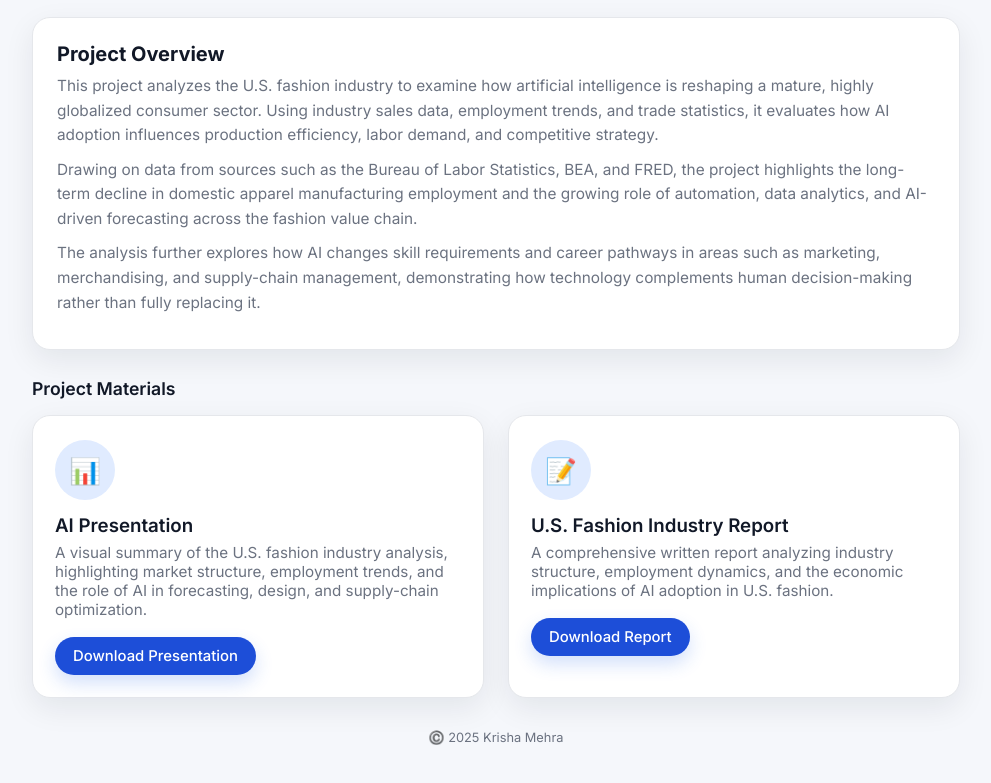
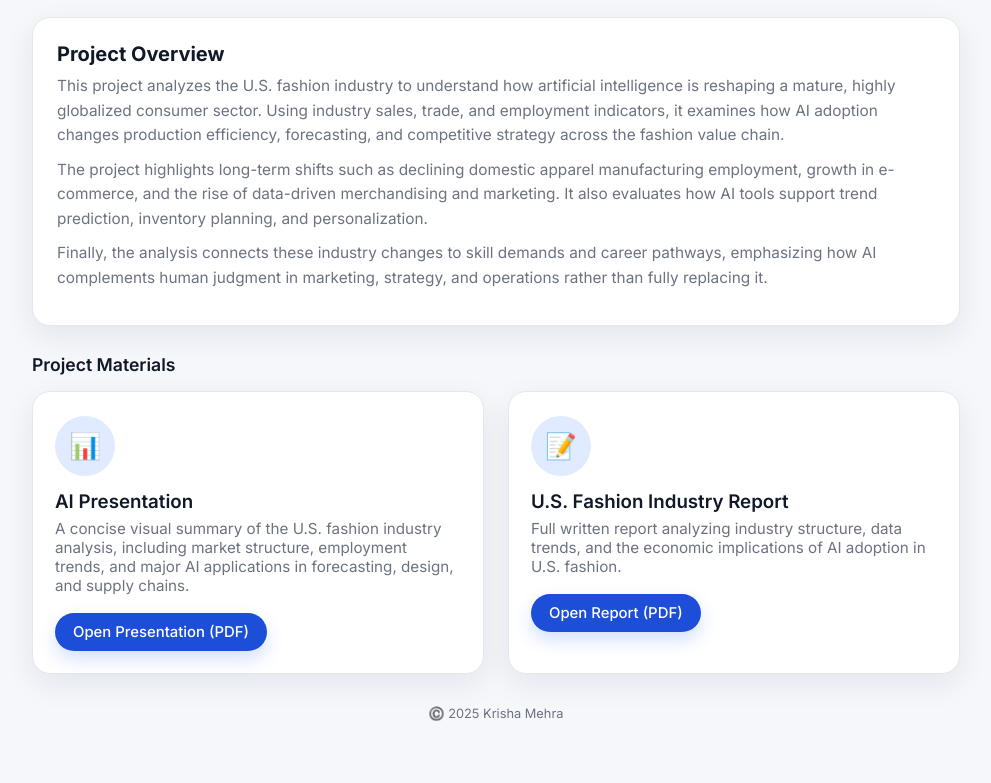
Before and after one commit to kmehra-png/490AI_Krisha-Mehra, a plain HTML site: page project.html in a window 1280 px wide. Shown: the part 131-914 px from the top of the page, without its empty margins (144-1135 px from the left). Drawn offline with Linux system fonts and the light colour scheme.

Commit message:
Update project.html

```diff
--- a/project.html
+++ b/project.html
@@ -154,31 +154,27 @@
       <p>AI in Economics | Fall 2025</p>
     </header>
 
-    <!-- PROJECT OVERVIEW -->
     <section class="card project-overview">
       <h2>Project Overview</h2>
 
       <p>
-        This project analyzes the U.S. fashion industry to examine how artificial intelligence is
-        reshaping a mature, highly globalized consumer sector. Using industry sales data, employment
-        trends, and trade statistics, it evaluates how AI adoption influences production efficiency,
-        labor demand, and competitive strategy.
+        This project analyzes the U.S. fashion industry to understand how artificial intelligence is reshaping a mature,
+        highly globalized consumer sector. Using industry sales, trade, and employment indicators, it examines how AI
+        adoption changes production efficiency, forecasting, and competitive strategy across the fashion value chain.
       </p>
 
       <p>
-        Drawing on data from sources such as the Bureau of Labor Statistics, BEA, and FRED, the project
-        highlights the long-term decline in domestic apparel manufacturing employment and the growing
-        role of automation, data analytics, and AI-driven forecasting across the fashion value chain.
+        The project highlights long-term shifts such as declining domestic apparel manufacturing employment, growth in
+        e-commerce, and the rise of data-driven merchandising and marketing. It also evaluates how AI tools support trend
+        prediction, inventory planning, and personalization.
       </p>
 
       <p>
-        The analysis further explores how AI changes skill requirements and career pathways in areas
-        such as marketing, merchandising, and supply-chain management, demonstrating how technology
-        complements human decision-making rather than fully replacing it.
+        Finally, the analysis connects these industry changes to skill demands and career pathways, emphasizing how AI
+        complements human judgment in marketing, strategy, and operations rather than fully replacing it.
       </p>
     </section>
 
-    <!-- PROJECT MATERIALS -->
     <section>
       <h2 class="materials-heading">Project Materials</h2>
 
@@ -189,15 +185,18 @@
           <div class="material-icon">📊</div>
           <h3 class="material-title">AI Presentation</h3>
           <p class="material-desc">
-            A visual summary of the U.S. fashion industry analysis, highlighting market structure,
-            employment trends, and the role of AI in forecasting, design, and supply-chain optimization.
+            A concise visual summary of the U.S. fashion industry analysis, including market structure, employment trends,
+            and major AI applications in forecasting, design, and supply chains.
           </p>
+
+          <!-- IMPORTANT: open in new tab (GitHub Pages download can be unreliable) -->
           <a
             class="primary-link"
             href="AI%20Presentation%20.pdf"
-            download
+            target="_blank"
+            rel="noopener"
           >
-            Download Presentation
+            Open Presentation (PDF)
           </a>
         </article>
 
@@ -206,15 +205,16 @@
           <div class="material-icon">📝</div>
           <h3 class="material-title">U.S. Fashion Industry Report</h3>
           <p class="material-desc">
-            A comprehensive written report analyzing industry structure, employment dynamics,
-            and the economic implications of AI adoption in U.S. fashion.
+            Full written report analyzing industry structure, data trends, and the economic implications of AI adoption in U.S. fashion.
           </p>
+
           <a
             class="primary-link"
             href="US%20Fashion%20Industry%20Report%20.pdf"
-            download
+            target="_blank"
+            rel="noopener"
           >
-            Download Report
+            Open Report (PDF)
           </a>
         </article>
 
```
